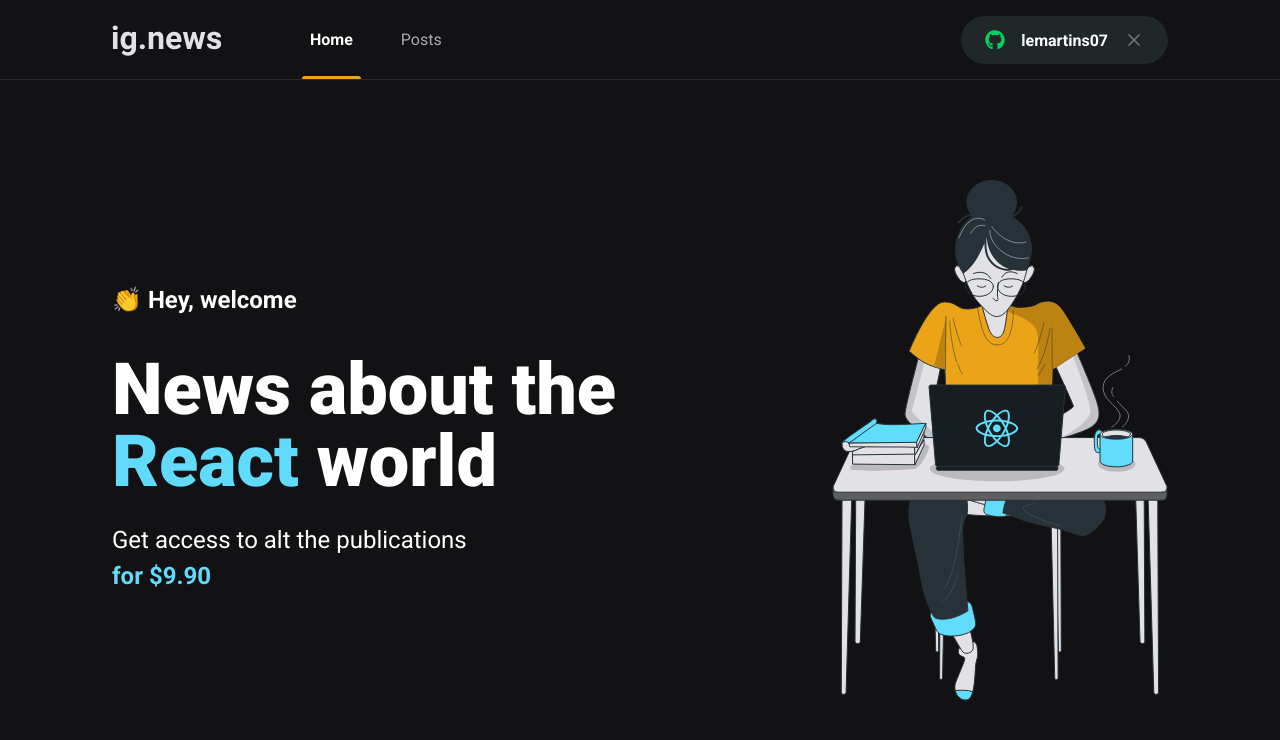
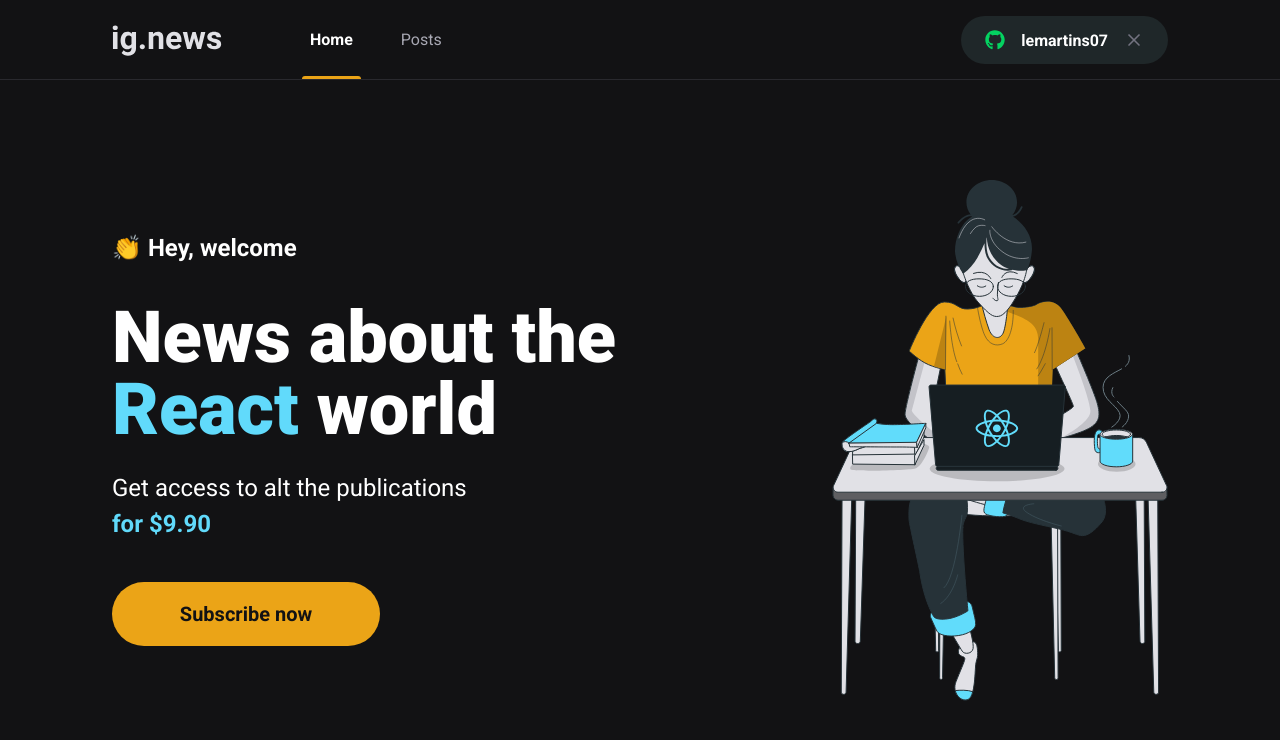
Before and after one commit to lemartins07/ignews, a Next.js app: page / in a window 1280 px wide. Shown: the top 740 px of the page. Built offline with nearby package versions, Linux system fonts and the light colour scheme.

Commit message:
Componente: SubscribeButton

```diff
--- /dev/null
+++ b/src/components/SubscribeButton/index.tsx
@@ -0,0 +1,12 @@
+import styles from './styles.module.scss';
+
+export function SubscribeButton() {
+  return (
+    <button
+      type="button"
+      className={styles.subscribeButton}
+    >
+      Subscribe now
+    </button>
+  )
+}
--- /dev/null
+++ b/src/components/SubscribeButton/styles.module.scss
@@ -0,0 +1,21 @@
+.subscribeButton {
+  width: 268px;
+  height: 4rem;
+  border: 0;
+  border-radius: 2rem;
+  background: var(--yellow-500);
+  color: var(--gray-900);
+  font-size: 1.25rem;
+  font-weight: bold;
+
+  display: flex;
+  align-items: center;
+  justify-content: center;
+
+  transition: filter 0.2s;
+
+  &:hover {
+    filter: brightness(0.8);
+  }
+
+}
--- a/src/pages/home.module.scss
+++ b/src/pages/home.module.scss
@@ -39,4 +39,7 @@
     }
   }
 
+  button {
+    margin-top: 2.5rem;
+  }
 }
--- a/src/pages/index.tsx
+++ b/src/pages/index.tsx
@@ -1,4 +1,5 @@
 import Head from 'next/head';
+import { SubscribeButton } from '../components/SubscribeButton';
 
 import styles from './home.module.scss';
 
@@ -19,6 +20,8 @@
             Get access to alt the publications <br />
             <span>for $9.90</span>
           </p>
+
+          <SubscribeButton />
         </section>
 
         <img src="/images/avatar.svg" alt="Girl coding" />
```
